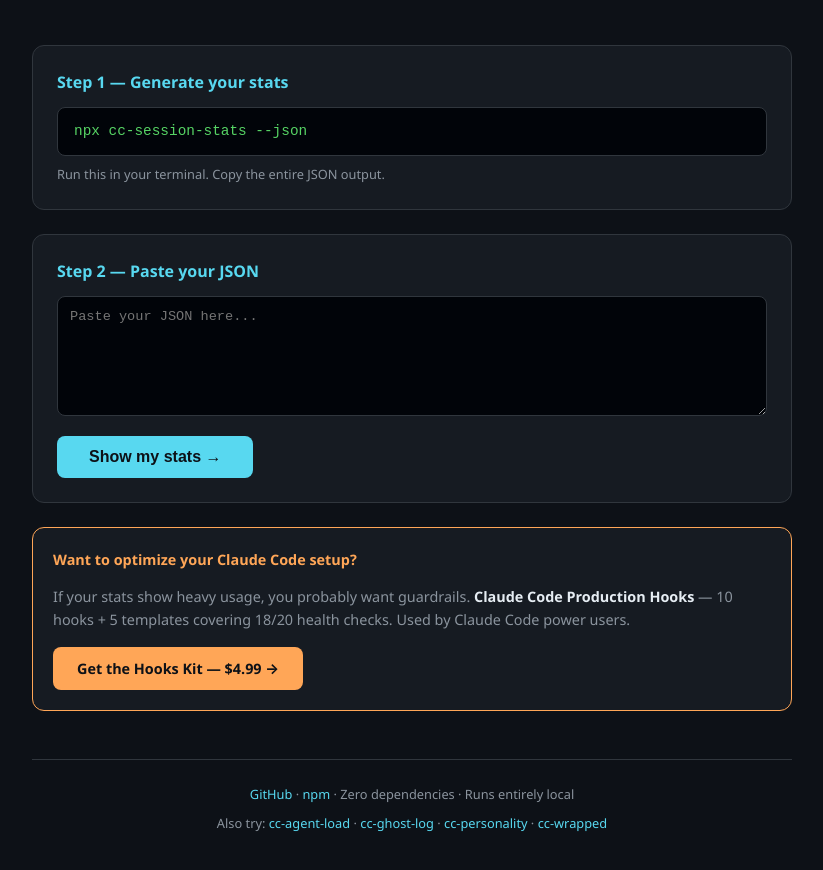
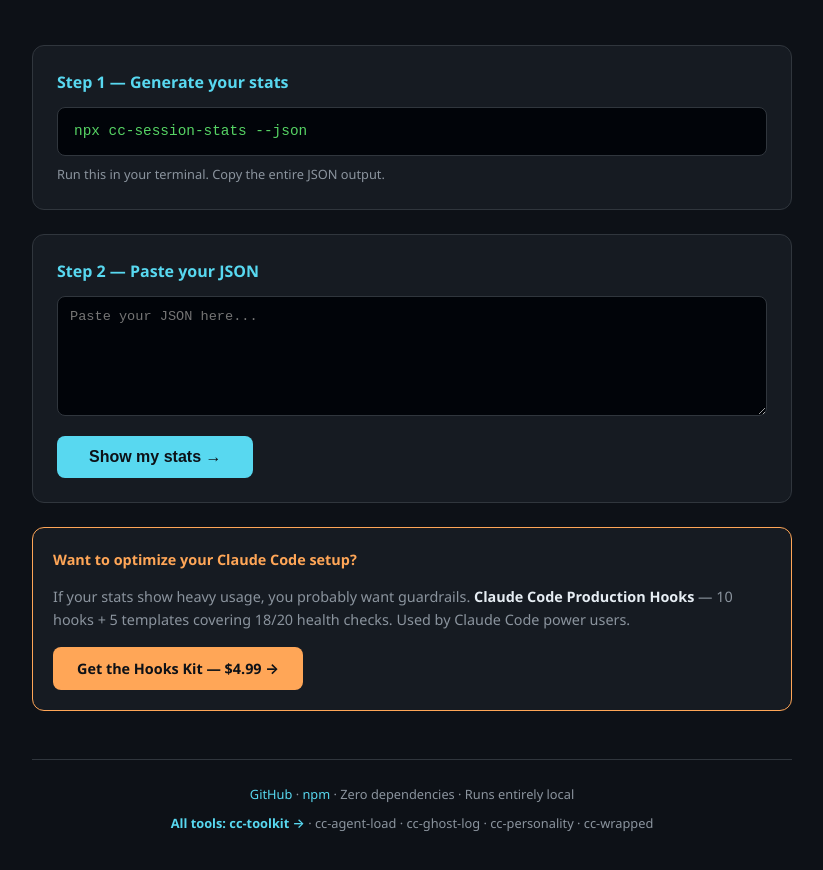
Before and after one commit to yurukusa/cc-session-stats, a website: page index.html in a window 1280 px wide. Shown: the part 128-998 px from the top of the page, without its empty margins (228-1051 px from the left). Drawn offline with Linux system fonts and the light colour scheme.

Commit message:
chore: replace individual links with cc-toolkit hub

```diff
--- a/index.html
+++ b/index.html
@@ -263,10 +263,8 @@
       Zero dependencies · Runs entirely local
     </p>
     <p style="margin-top: 8px;">
-      Also try: <a href="https://yurukusa.github.io/cc-agent-load/">cc-agent-load</a> ·
-      <a href="https://github.com/yurukusa/cc-ghost-log">cc-ghost-log</a> ·
-      <a href="https://yurukusa.github.io/cc-personality/">cc-personality</a> ·
-      <a href="https://yurukusa.github.io/cc-wrapped/">cc-wrapped</a>
+      <a href="https://yurukusa.github.io/cc-toolkit/" style="font-weight:600;">All tools: cc-toolkit →</a> ·
+      cc-agent-load · cc-ghost-log · cc-personality · cc-wrapped
     </p>
   </footer>
 </div>
```
